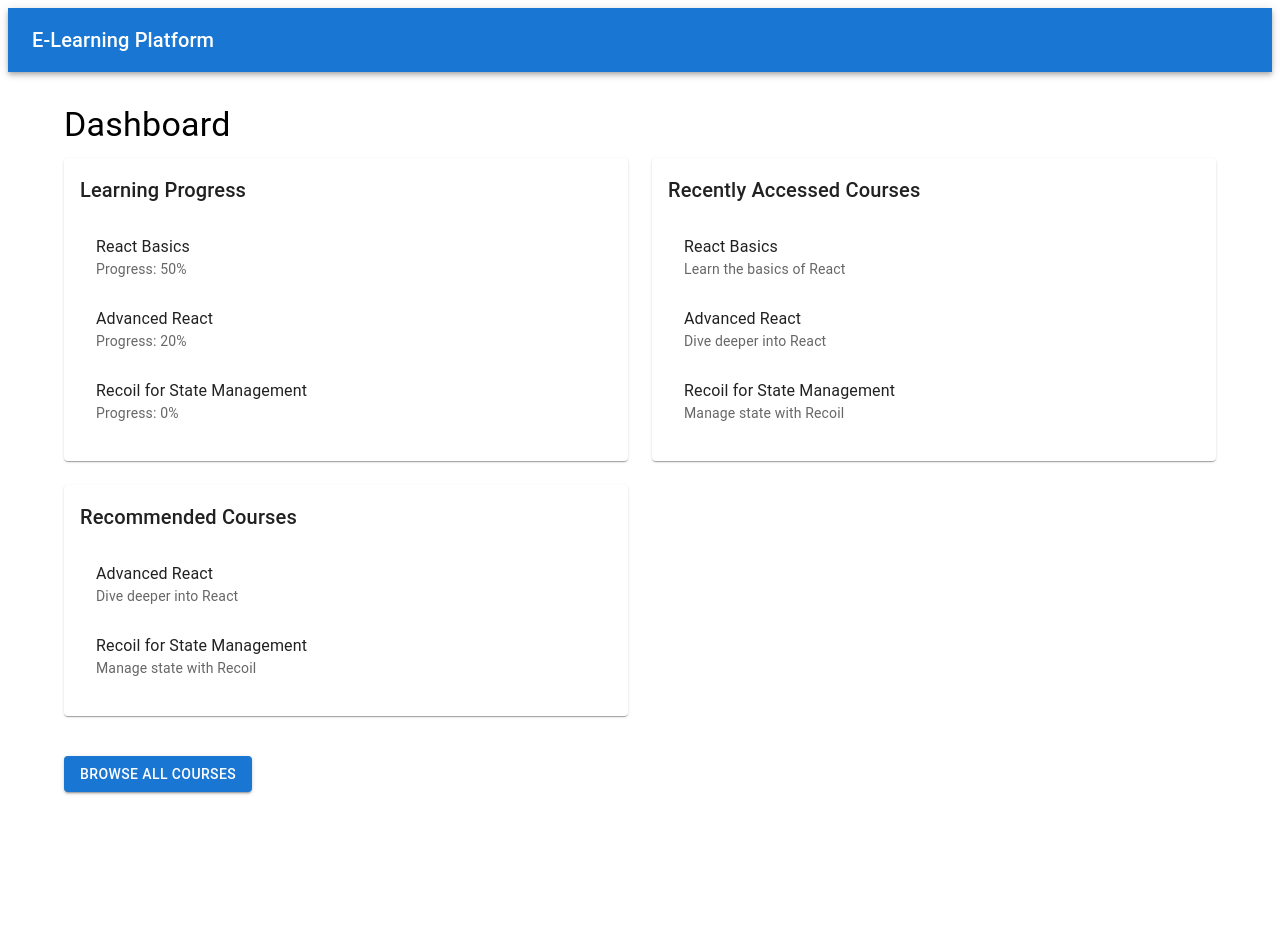
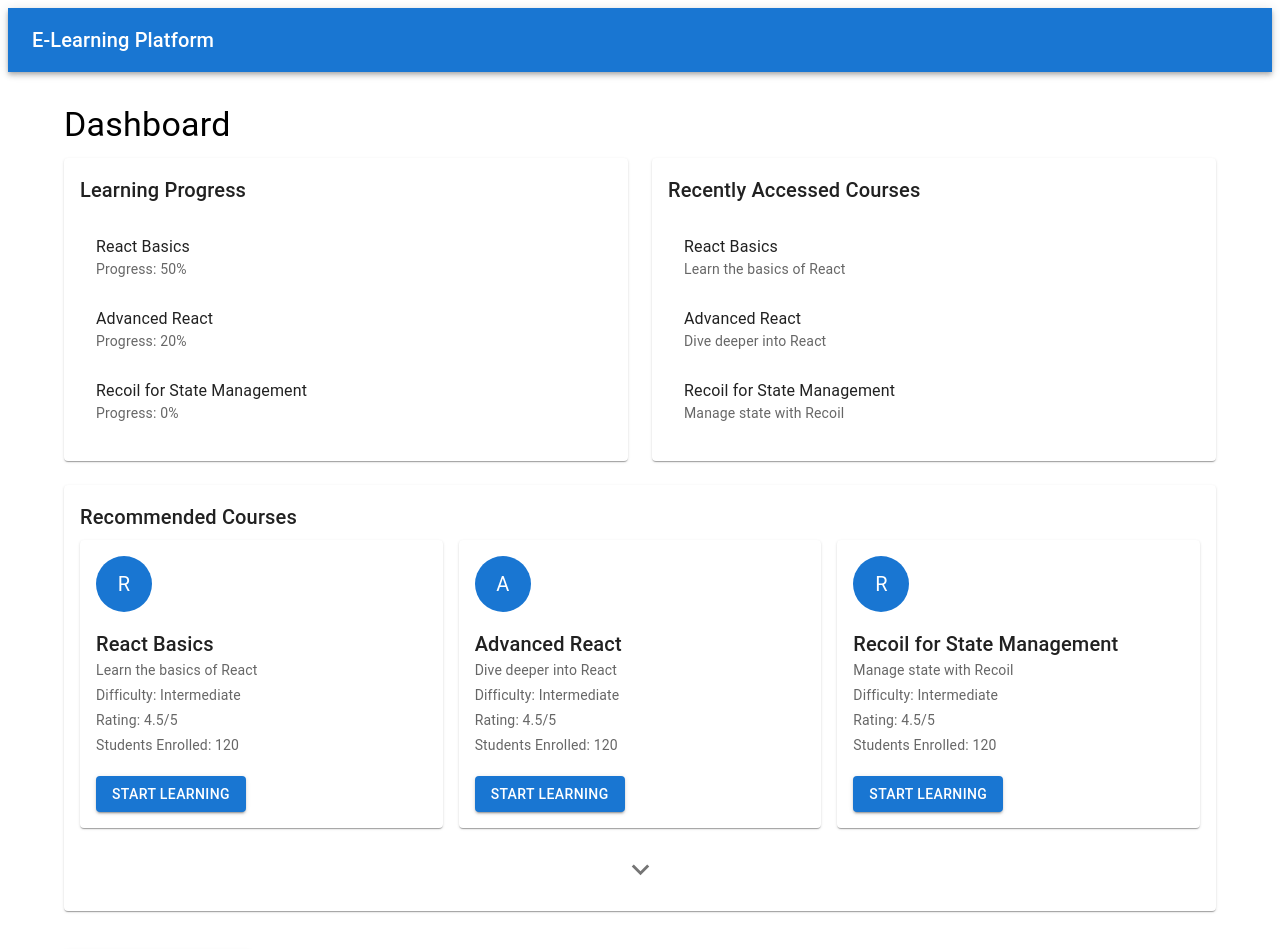
Before and after one commit to jcqiao/elearning-platform, a React (Create React App) app: page / in a window 1280 px wide. Shown: the top 949 px of the page. Before the commit the page ends 800 px from the top, so only its background shows below. Built offline with nearby package versions, Linux system fonts and the light colour scheme.

Commit message:
Load more recommands on click

```diff
--- /dev/null
+++ b/db.json
@@ -0,0 +1,52 @@
+{
+  "courses": [
+    {
+      "id": 1,
+      "title": "React Basics",
+      "description": "Learn the basics of React.",
+      "difficulty": "Beginner",
+      "rating": "4.7/5",
+      "enrolled": 200
+    },
+    {
+      "id": 2,
+      "title": "Advanced React",
+      "description": "Deep dive into advanced React topics.",
+      "difficulty": "Advanced",
+      "rating": "4.8/5",
+      "enrolled": 150
+    },
+    {
+      "id": 3,
+      "title": "React with Redux",
+      "description": "State management with Redux in React.",
+      "difficulty": "Intermediate",
+      "rating": "4.6/5",
+      "enrolled": 180
+    },
+    {
+      "id": 4,
+      "title": "React Router",
+      "description": "Learn routing in React.",
+      "difficulty": "Intermediate",
+      "rating": "4.5/5",
+      "enrolled": 170
+    },
+    {
+      "id": 5,
+      "title": "Material-UI in React",
+      "description": "Styling React apps with Material-UI.",
+      "difficulty": "Intermediate",
+      "rating": "4.9/5",
+      "enrolled": 220
+    },
+    {
+      "id": 6,
+      "title": "Testing React Apps",
+      "description": "Learn how to test your React applications.",
+      "difficulty": "Advanced",
+      "rating": "4.6/5",
+      "enrolled": 130
+    }
+  ]
+}
--- a/src/components/Dashboard.js
+++ b/src/components/Dashboard.js
@@ -1,4 +1,4 @@
-import React from "react";
+import React, { useState } from "react";
 import { Link } from "react-router-dom";
 import { useRecoilValue } from "recoil";
 import {
@@ -9,19 +9,40 @@ import {
   Box,
   List,
   ListItem,
-  ListItemText
+  ListItemText,
+  Avatar,
+  IconButton,
+  CircularProgress
 } from "@mui/material";
+import ExpandMoreIcon from "@mui/icons-material/ExpandMore";
+import axios from "axios";
 import { courseListState, userProgressState } from "../recoil/atoms";
 
 const Dashboard = () => {
   const courses = useRecoilValue(courseListState);
   const progress = useRecoilValue(userProgressState);
+  const [recommendedCourses, setRecommendedCourses] = useState(
+    courses.slice(0, 3)
+  );
+  const [loading, setLoading] = useState(false);
+  const [currentPage, setCurrentPage] = useState(1);
 
-  // 最近学习的课程（假设按照ID排序）
-  const recentCourses = courses.slice(0, 3);
-
-  // 推荐课程（简单随机选择）
-  const recommendedCourses = courses.slice(1, 4);
+  // 加载更多课程
+  const loadMoreCourses = async () => {
+    setLoading(true);
+    try {
+      const response = await axios.get(
+        `http://localhost:5001/courses?_page=${currentPage + 1}&_limit=3`
+      );
+      const moreCourses = response.data;
+      setRecommendedCourses(prevCourses => [...prevCourses, ...moreCourses]);
+      setCurrentPage(currentPage + 1);
+    } catch (error) {
+      console.error("Failed to load more courses:", error);
+    } finally {
+      setLoading(false);
+    }
+  };
 
   return (
     <Box sx={{ mt: 4 }}>
@@ -56,7 +77,7 @@ const Dashboard = () => {
               Recently Accessed Courses
             </Typography>
             <List>
-              {recentCourses.map(course =>
+              {courses.slice(0, 3).map(course =>
                 <ListItem
                   button
                   component={Link}
@@ -74,26 +95,77 @@ const Dashboard = () => {
         </Grid>
 
         {/* 推荐课程 */}
-        <Grid item xs={12} md={6}>
+        <Grid item xs={12} md={12}>
           <Paper sx={{ p: 2 }}>
             <Typography variant="h6" gutterBottom>
               Recommended Courses
             </Typography>
-            <List>
+            <Grid container spacing={2}>
               {recommendedCourses.map(course =>
-                <ListItem
-                  button
-                  component={Link}
-                  to={`/courses/${course.id}`}
-                  key={course.id}
-                >
-                  <ListItemText
-                    primary={course.title}
-                    secondary={course.description}
-                  />
-                </ListItem>
+                <Grid item xs={12} md={4} key={course.id}>
+                  <Paper sx={{ p: 2 }}>
+                    <Avatar
+                      sx={{
+                        bgcolor: "primary.main",
+                        mb: 2,
+                        width: 56,
+                        height: 56
+                      }}
+                    >
+                      {course.title.charAt(0)}
+                    </Avatar>
+                    <Typography variant="h6">
+                      {course.title}
+                    </Typography>
+                    <Typography
+                      variant="body2"
+                      color="textSecondary"
+                      gutterBottom
+                    >
+                      {course.description}
+                    </Typography>
+                    <Typography
+                      variant="body2"
+                      color="textSecondary"
+                      gutterBottom
+                    >
+                      Difficulty: {course.difficulty || "Intermediate"}
+                    </Typography>
+                    <Typography
+                      variant="body2"
+                      color="textSecondary"
+                      gutterBottom
+                    >
+                      Rating: {course.rating || "4.5/5"}
+                    </Typography>
+                    <Typography
+                      variant="body2"
+                      color="textSecondary"
+                      gutterBottom
+                    >
+                      Students Enrolled: {course.enrolled || "120"}
+                    </Typography>
+                    <Button
+                      variant="contained"
+                      color="primary"
+                      component={Link}
+                      to={`/courses/${course.id}`}
+                      sx={{ mt: 2 }}
+                    >
+                      Start Learning
+                    </Button>
+                  </Paper>
+                </Grid>
               )}
-            </List>
+            </Grid>
+            {/* 加载更多箭头 */}
+            <Box sx={{ display: "flex", justifyContent: "center", mt: 2 }}>
+              {loading
+                ? <CircularProgress />
+                : <IconButton onClick={loadMoreCourses}>
+                    <ExpandMoreIcon fontSize="large" />
+                  </IconButton>}
+            </Box>
           </Paper>
         </Grid>
 
```
